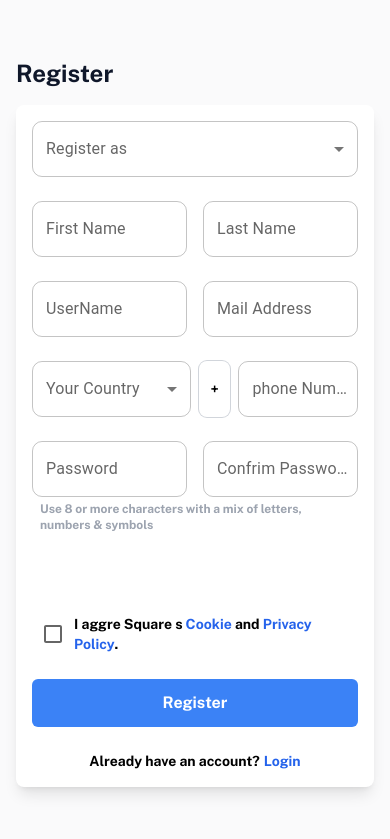
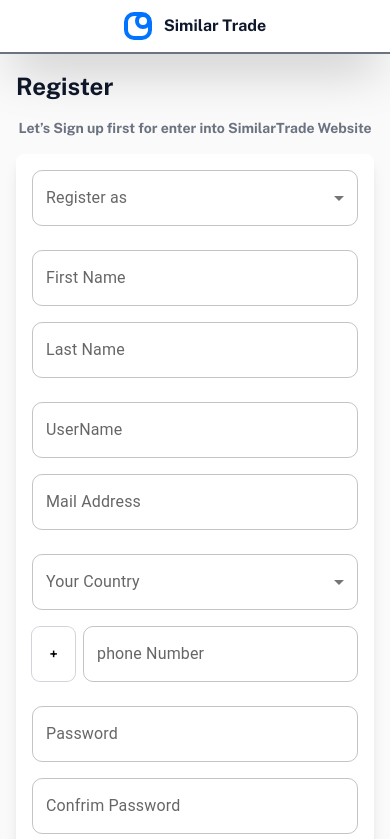
Before and after one commit to FarzinAfrasiabi/similar-trade, a Next.js app: page /signin in a window 390 px wide. Shown: the top 839 px of the page. Built offline with nearby package versions, Linux system fonts and the light colour scheme; some icons are missing.

Commit message:
responsive design of form page

```diff
--- a/src/components/Forms/CountrySelect.js
+++ b/src/components/Forms/CountrySelect.js
@@ -9,7 +9,7 @@ import Inputs from "./Inputs";
 const CountrySelect = ({ onChnage, value }) => {
   console.log(value);
   return (
-    <div className="flex w-full gap-x-2">
+    <div className="flex flex-col lg:flex-row w-full gap-4">
       <FormControl className="flex-1">
         <InputLabel id="demo-simple-select-autowidth-label">
           Your Country
@@ -38,7 +38,7 @@ const CountrySelect = ({ onChnage, value }) => {
       </FormControl>
       <div className="flex items-center gap-x-2 flex-1">
         <span
-          className={`w-12 h-14 py-2 px-2  rounded-lg ring-1 flex items-center justify-center  ${
+          className={`w-12 h-[54px] py-2 px-2  rounded-lg ring-1 flex items-center justify-center  ${
             value.length !== 0 ? "ring-blue-500 ring-2" : "ring-gray-300  "
           } text-sm transition-all ease-in-out duration-150`}
         >
--- a/src/components/Forms/Inputs.js
+++ b/src/components/Forms/Inputs.js
@@ -3,7 +3,7 @@ const Inputs = ({ label, type = "text" }) => {
   return (
     <TextField
       size="medium"
-      // fullWidth
+      fullWidth
       type={type}
       InputLabelProps={{
         sx: {
--- a/src/container/Register/RegisterLayout.js
+++ b/src/container/Register/RegisterLayout.js
@@ -1,8 +1,34 @@
 const RegisterLayout = ({ children }) => {
   return (
-    <div className="w-full  h-screen flex flex-col bg-[#FAFAFB] overflow-hidden">
-      <div className="grid grid-cols-12 flex-1 ">
-        <div className="md:col-span-4 lg:col-span-3  hidden md:flex flex-col justify-between p-10  bg-blue-600 relative">
+    <div className="w-full  h-screen flex flex-col bg-[#FAFAFB] lg:overflow-hidden">
+      <div className=" py-3 sticky top-0 z-50 backdrop-blur-xl blur-0 opacity-100 lg:hidden bg-white shadow-2xl border-b-2 border-gray-500">
+          <div className="w-full flex items-center justify-center gap-x-3">
+            {/* Brand */}
+            <svg xmlns="http://www.w3.org/2000/svg" width="28" height="28">
+              <g
+                data-name="Group 3316"
+                fill="none"
+                stroke="#0073ff"
+                stroke-miterlimit="10"
+                stroke-width="4"
+              >
+                <g>
+                  <rect width="28" height="28" rx="10" stroke="none" />
+                  <rect x="2" y="2" width="24" height="24" rx="8" />
+                </g>
+                <g data-name="Rectangle Copy" transform="translate(11 1)">
+                  <rect width="16" height="16" rx="8" stroke="none" />
+                  <rect x="2" y="2" width="12" height="12" rx="6" />
+                </g>
+              </g>
+            </svg>
+            <span className="text-slate-900">Similar Trade</span>
+          </div>
+        </div>
+      <div className="grid grid-cols-12 flex-1  ">
+        {/* mobile header */}
+
+        <div className="lg:col-span-3  hidden lg:flex flex-col justify-between p-10  bg-blue-600 relative">
           <div className="flex flex-col mt-10  gap-y-8">
             <div className="flex items-center gap-x-2">
               <svg
@@ -29,7 +55,7 @@ const RegisterLayout = ({ children }) => {
                   fill="url(#a)"
                 />
               </svg>
-              <span className="text-white md:text-xl lg:text-3xl font-semibold">
+              <span className="text-white md:text-xl xl:text-3xl font-semibold">
                 Similar Trade
               </span>
             </div>
@@ -39,12 +65,12 @@ const RegisterLayout = ({ children }) => {
               </h1>
             </div>
           </div>
-          <div className="absolute hidden lg:block lg:flex-1 w-[100vw] -bottom-[22vw] -left-[12vw] z-0 ">
-            <div className="bg-[url(/images/logo/login_signup.svg)] bg-center w-[60vw] h-[70vw] bg-contain bg-no-repeat  "></div>
+          <div className="absolute hidden lg:block lg:flex-1 w-[100vw] -bottom-[22vw] -left-[12vw] xl:-left-[9vw] z-0 ">
+            <div className="bg-[url(/images/logo/login_signup.svg)] bg-center w-[60vw] xl:w-[50vw] xl:h-[60vw] h-[70vw] bg-contain bg-no-repeat  "></div>
           </div>
         </div>
-        <div className="col-span-12 md:col-span-8 lg:col-span-9 z-10 ">
-          <div className="w-full h-screen flex items-center justify-center">
+        <div className="col-span-12 lg:col-span-9 z-10  ">
+          <div className="w-full lg:h-screen flex items-center justify-center ">
             {children}
           </div>
         </div>
--- a/src/pages/login.js
+++ b/src/pages/login.js
@@ -9,10 +9,13 @@ const Login = () => {
   return (
     <RegisterLayout>
       <div className="p-4 md:max-w-sm lg:max-w-lg w-full flex flex-col gap-y-4">
-        <h1 className="text-2xl lg:text-4xl text-slate-900">Login</h1>
+        <h1 className="text-2xl lg:text-4xl text-slate-900 text-center lg:text-start">Login</h1>
+        <p className="text-sm block lg:hidden text-gray-500 text-center">
+          Just sign in if you have an account in here. Enjoy our Website
+        </p>
         <form className="bg-white w-full p-4 flex flex-col gap-y-6 shadow-lg rounded-lg ">
           <Inputs label={"Youre Email / UserName"} />
-          <Password  label={"Enter Password"}/>
+          <Password label={"Enter Password"} />
           <div className="flex w-full items-center justify-between">
             <div className="flex items-center">
               {/* checkbox */}
--- a/src/pages/signin.js
+++ b/src/pages/signin.js
@@ -6,7 +6,6 @@ import Selected from "@/components/Forms/Select";
 import Buttons from "@/components/Forms/button";
 import Password from "@/components/Forms/password";
 import RegisterLayout from "@/container/Register/RegisterLayout";
-import { countryCode } from "@/utils/CountryCode";
 import { Checkbox } from "@mui/material";
 import { useState } from "react";
 
@@ -19,8 +18,11 @@ const Signin = () => {
   };
   return (
     <RegisterLayout>
-      <div className="p-4 md:max-w-sm lg:max-w-lg w-full flex flex-col gap-y-4">
+      <div className="p-4 md:max-w-xl lg:max-w-lg w-full flex flex-col gap-y-4">
         <h1 className="text-2xl lg:text-4xl text-slate-900">Register</h1>
+        <p className="text-sm block lg:hidden text-gray-500 text-center">
+          Let’s Sign up first for enter into SimilarTrade Website
+        </p>
         {openPrivacypopup && (
           <FormPopUp onClick={() => setOpenPrivacyPopup(false)} />
         )}
@@ -30,23 +32,20 @@ const Signin = () => {
             <Selected label={"Register as"} seleceted={RegisterAsSelected} />
           </div>
           {/* name and last name */}
-          <div className="w-full flex items-center gap-x-4">
+          <div className="w-full flex flex-col lg:flex-row items-center gap-4">
             <Inputs label={"First Name"} />
             <Inputs label={"Last Name"} />
           </div>
           {/* userName and email */}
-          <div className="w-full flex items-center gap-x-4">
+          <div className="w-full flex flex-col lg:flex-row items-center gap-4">
             <Inputs label={"UserName"} />
             <Inputs type="email" label={"Mail Address"} />
           </div>
           {/* country coode */}
-          <div className="w-full flex items-center gap-x-4">
-            <CountrySelect onChnage={changeHandler} value={selectCountryId} />
-            {/* <Inputs label={"phone Number"} /> */}
-          </div>
+          <CountrySelect onChnage={changeHandler} value={selectCountryId} />
           {/* password */}
           <div className="flex flex-col gap-y-1">
-            <div className="w-full flex items-center gap-x-4">
+            <div className="w-full flex flex-col lg:flex-row lg:items-center gap-4">
               <Password label={"Password"} />
               <Password label={"Confrim Password"} />
               {/* text */}
@@ -58,7 +57,7 @@ const Signin = () => {
           <div className="flex flex-col ite gap-y-6 pt-14">
             <div className="flex items-center ">
               <Checkbox />
-              <span className="text-sm ">
+              <span className="text-xs lg:text-sm ">
                 I aggre Square s <b className="text-blue-600">Cookie</b> and{" "}
                 <b
                   onClick={() => setOpenPrivacyPopup(true)}
```
